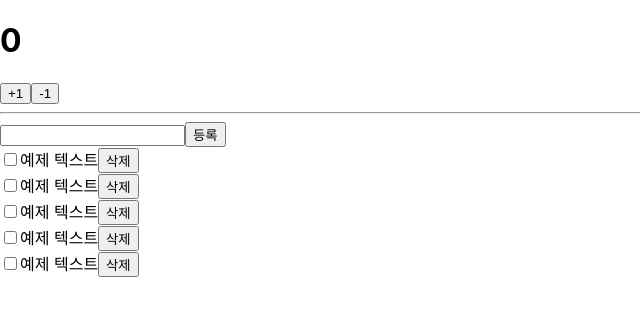
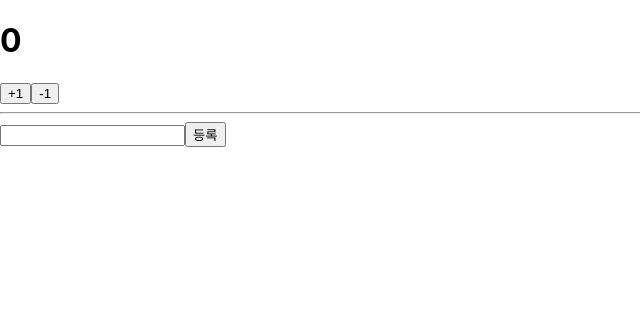
Before and after one commit to NodeDVel/React-Book, a React (Create React App) app in the folder react-redux-tutorial/: page / in a window 1280 px wide. Shown: the top 316 px of the page, without its empty margins (0-640 px from the left). Built offline with nearby package versions, Linux system fonts and the light colour scheme.

Commit message:
todos redux

```diff
--- a/react-redux-tutorial/src/App.jsx
+++ b/react-redux-tutorial/src/App.jsx
@@ -1,13 +1,13 @@
 import React from 'react';
-import Todos from './components/Todos';
 import CounterContainer from './containers/CounterContainer';
+import TodosContainer from './containers/TodosContainer';
 
 const App = () => {
   return (
     <div>
       <CounterContainer />
       <hr/>
-      <Todos />
+      <TodosContainer />
     </div>
   )
 }
--- a/react-redux-tutorial/src/components/Todos.jsx
+++ b/react-redux-tutorial/src/components/Todos.jsx
@@ -3,9 +3,14 @@
 const TodoItem = ({ todo, onToggle, onRemove }) => {
   return  (
     <div>
-      <input type="checkbox"/>
-      <span>예제 텍스트</span>
-      <button>삭제</button>
+      <input
+      type="checkbox"
+      onClick={() => onToggle(todo.id)}
+      checked={todo.done}
+      readOnly={true}
+      />
+      <span style={{ textDecoration: todo.done ? 'line-through' : 'none' }}>{todo.text}</span>
+      <button onClick={onRemove(todo.id)}>삭제</button>
     </div>
   );
 };
@@ -20,20 +25,27 @@
 }) => {
   const onSubmit = e => {
     e.preventDefault();
+    onInsert(input);
+    onChangeInput('');
   };
+
+  const onChange = e => onChangeInput(e.target.value);
 
   return (
     <div>
       <form onSubmit={onSubmit}>
-        <input />
+        <input value={input} onChange={onChange}/>
         <button type="submit">등록</button>
       </form>
       <div>
-        <TodoItem />
-        <TodoItem />
-        <TodoItem />
-        <TodoItem />
-        <TodoItem />
+        {todos.map(todo => (
+          <TodoItem
+            todo={todo}
+            key={todo.id}
+            onToggle={onToggle}
+            onRemove={onRemove}
+          />
+        ))}
       </div>
     </div>
   )
--- a/react-redux-tutorial/src/containers/CounterContainer.jsx
+++ b/react-redux-tutorial/src/containers/CounterContainer.jsx
@@ -21,16 +21,17 @@
 //   }
 // });
 
+// export default connect(
+//   mapStateToProps,
+//   mapDispatchToProps,
+// )(CounterContainer);
+
 export default connect(
   state => ({
     number: state.counter.number,
   }),
-  dispatch => ({
-    increase: () => {
-      dispatch(increase());
-    },
-    decrease: () => {
-      dispatch(decrease());
-    }
-  })
+  {
+    increase,
+    decrease
+  }
 )(CounterContainer);
--- /dev/null
+++ b/react-redux-tutorial/src/containers/TodosContainer.jsx
@@ -0,0 +1,37 @@
+import React from 'react';
+import { connect } from 'react-redux';
+import { changeInput, insert, toggle, remove } from '../modules/todos';
+import Todos from '../components/Todos';
+
+const TodoContainer = ({
+  input,
+  todos,
+  changeInput,
+  insert,
+  toggle,
+  remove,
+}) => {
+  return (
+    <Todos
+      input={input}
+      todos={todos}
+      onChangeInput={changeInput}
+      onInsert={insert}
+      onToggle={toggle}
+      onRemove={remove}
+    />
+  );
+};
+
+export default connect(
+  ({todos}) => ({
+    input: todos.input,
+    todos: todos.todos,
+  }),
+  {
+    changeInput,
+    insert,
+    toggle,
+    remove,
+  }
+)(TodoContainer);
--- a/react-redux-tutorial/src/modules/counter.jsx
+++ b/react-redux-tutorial/src/modules/counter.jsx
@@ -3,8 +3,8 @@
 
 //액션 타입은 대문자로 정의 & 문자열 내용은 '모듈이름/액션이름'
 
-export const increase = () => ({ type: 'INCREASE' });
-export const decrease = () => ({ type: 'DECREASE' });
+export const increase = () => ({ type: INCREASE });
+export const decrease = () => ({ type: DECREASE });
 
 const initialState = {
   number: 0,
--- a/react-redux-tutorial/src/modules/todos.jsx
+++ b/react-redux-tutorial/src/modules/todos.jsx
@@ -3,7 +3,7 @@
 const TOGGLE = 'todos/TOGGLE';
 const REMOVE = 'todos/REMOVE';
 
-export const chaneInpt = input => ({
+export const changeInput = input => ({
   type: CHANGE_INPUT,
   input,
 });
```
Also changed, not shown: 1 other file (tests, documents, lock files or other folders).
